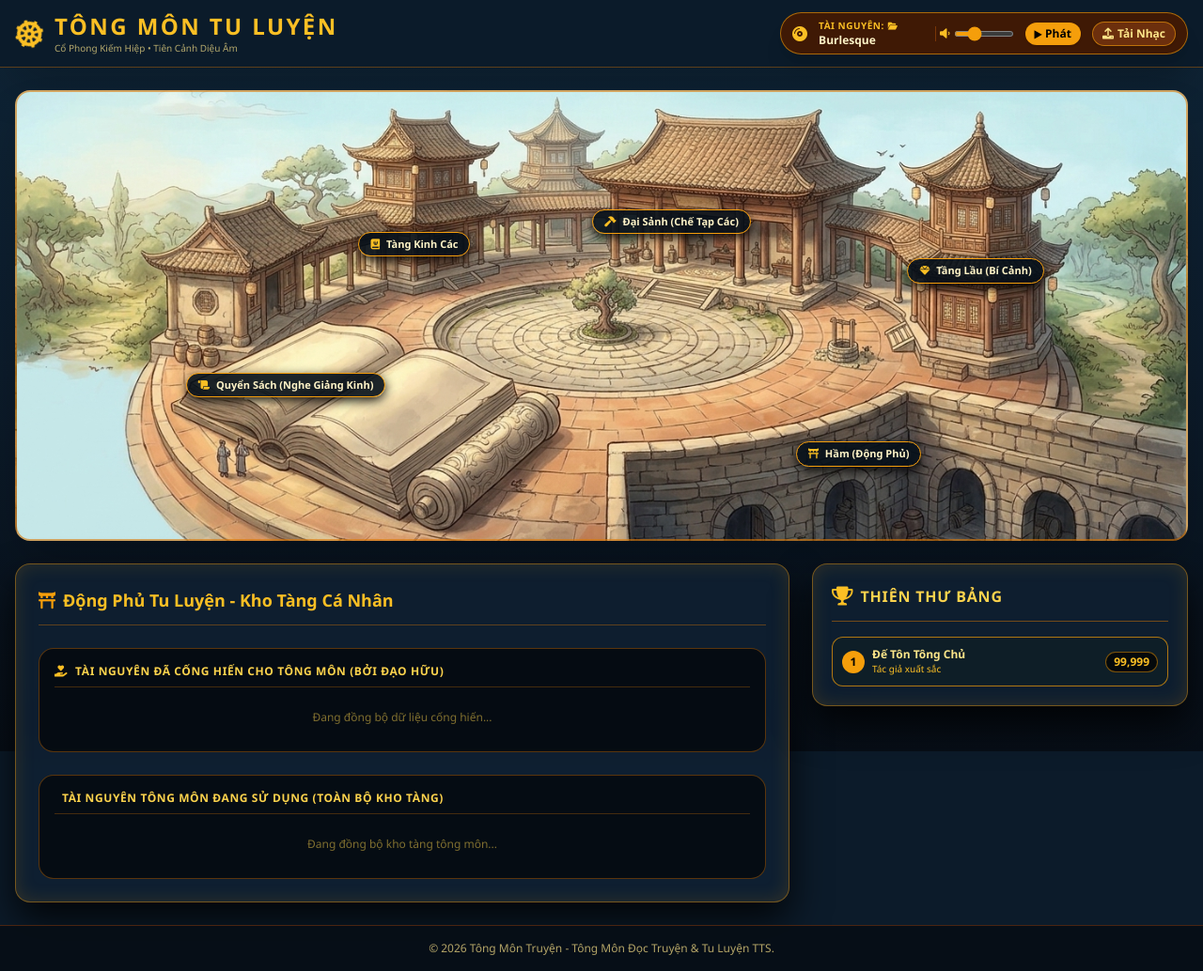
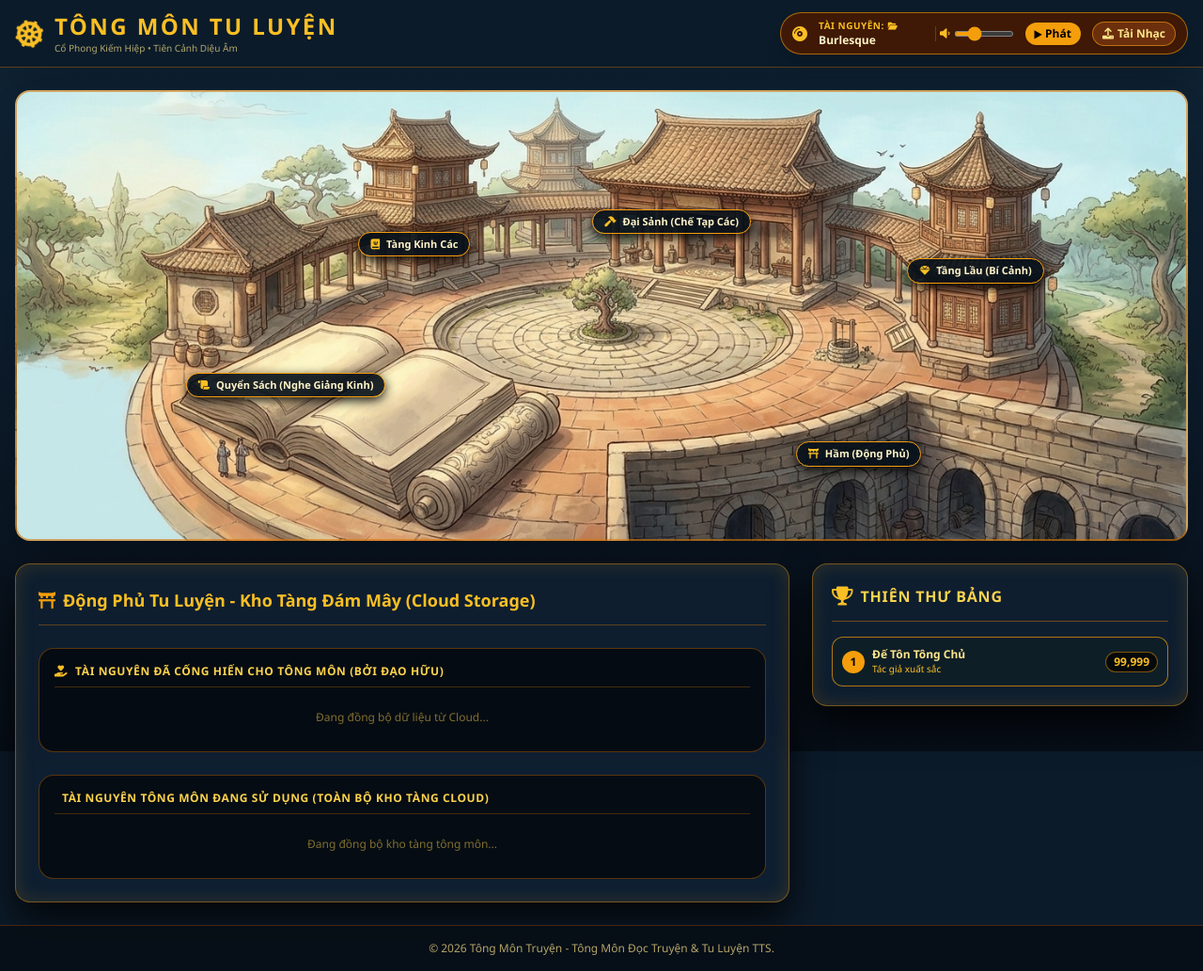
Before and after one commit to Thanh-art123/tts-appp, a Flask app: page /dong-phu in a window 1280 px wide. Shown: the whole page at 94% size. Run offline with Flask 3, Linux system fonts and the light colour scheme; some libraries are stand-ins or nearby versions.

Commit message:
Update dong_phu.html

```diff
--- a/templates/dong_phu.html
+++ b/templates/dong_phu.html
@@ -5,27 +5,25 @@
 <div class="panel-3d rounded-2xl p-6 space-y-6">
     <h2 class="text-lg font-bold text-amber-400 border-b border-amber-600/40 pb-3 mb-4 flex items-center space-x-2">
         <i class="fa-solid fa-torii-gate text-amber-500"></i>
-        <span>Động Phủ Tu Luyện - Kho Tàng Cá Nhân</span>
+        <span>Động Phủ Tu Luyện - Kho Tàng Đám Mây (Cloud Storage)</span>
     </h2>
 
-    <!-- Mục 1: Tài nguyên đã cống hiến cho Tông Môn -->
     <div class="bg-black/60 border border-amber-600/40 rounded-2xl p-4 space-y-3">
         <h3 class="text-xs font-extrabold text-amber-300 uppercase tracking-wider border-b border-amber-600/30 pb-2 flex items-center space-x-2">
             <i class="fa-solid fa-hand-holding-heart text-amber-400"></i>
             <span>Tài Nguyên Đã Cống Hiến Cho Tông Môn (Bởi Đạo Hữu)</span>
         </h3>
         <div id="contributed-books-list" class="space-y-2">
-            <p class="text-xs text-amber-300/50 text-center py-3">Đang đồng bộ dữ liệu cống hiến...</p>
+            <p class="text-xs text-amber-300/50 text-center py-3">Đang đồng bộ dữ liệu từ Cloud...</p>
         </div>
     </div>
 
-    <!-- Mục 2: Tài nguyên Tông Môn đang sử dụng -->
     <div class="bg-black/60 border border-amber-600/40 rounded-2xl p-4 space-y-3">
         <h3 class="text-xs font-extrabold text-amber-300 uppercase tracking-wider border-b border-amber-600/30 pb-2 flex items-center space-x-2">
             <i class="fa-solid fa-book-bookmark text-amber-400"></i>
-            <span>Tài Nguyên Tông Môn Đang Sử Dụng (Toàn Bộ Kho Tàng)</span>
+            <span>Tài Nguyên Tông Môn Đang Sử Dụng (Toàn Bộ Kho Tàng Cloud)</span>
         </h3>
-        <div id="all-宗-books-list" class="space-y-2">
+        <div id="all-books-list" class="space-y-2">
             <p class="text-xs text-amber-300/50 text-center py-3">Đang đồng bộ kho tàng tông môn...</p>
         </div>
     </div>
@@ -36,7 +34,8 @@
 <script>
     document.getElementById('nav-dong').classList.add('active');
 
-    const currentAuthor = localStorage.getItem('tongan_author') || "Vô Danh";
+    const currentUser = JSON.parse(localStorage.getItem('tongan_current_user')) || null;
+    const currentAuthor = currentUser ? currentUser.author_name : "Chưa đăng nhập";
 
     function loadDongPhuData() {
         fetch('/api/get-all-books')
@@ -44,27 +43,27 @@
         .then(res => {
             if(res.success) {
                 const contributedContainer = document.getElementById('contributed-books-list');
-                const allContainer = document.getElementById('all-宗-books-list');
+                const allContainer = document.getElementById('all-books-list');
 
-                const myBooks = res.books.filter(b => b.author === currentAuthor);
+                const myBooks = currentUser ? res.books.filter(b => b.author === currentAuthor) : [];
                 const allBooks = res.books;
 
-                // Hiển thị tài nguyên cống hiến
-                if(myBooks.length === 0) {
-                    contributedContainer.innerHTML = `<p class="text-xs text-amber-400/50 text-center py-4">Đạo hữu [${currentAuthor}] chưa cống hiến bộ công pháp nào cho tông môn.</p>`;
+                if(!currentUser) {
+                    contributedContainer.innerHTML = `<p class="text-xs text-amber-400/50 text-center py-4">Đạo hữu chưa đăng nhập. Hãy đăng nhập ở Tàng Kinh Các để xem cống hiến cá nhân.</p>`;
+                } else if(myBooks.length === 0) {
+                    contributedContainer.innerHTML = `<p class="text-xs text-amber-400/50 text-center py-4">Đạo hữu [${currentAuthor}] chưa cống hiến bộ công pháp nào.</p>`;
                 } else {
                     contributedContainer.innerHTML = '';
                     myBooks.forEach(book => {
                         contributedContainer.innerHTML += `
                             <div class="bg-amber-950/40 border border-amber-600/30 p-3 rounded-xl flex justify-between items-center text-xs">
                                 <span class="font-bold text-amber-200">📜 ${book.title} <span class="text-[10px] text-amber-400/70">(Hệ: ${book.element})</span></span>
-                                <span class="text-emerald-400 font-semibold"><i class="fa-solid fa-check"></i> Đã lưu vĩnh viễn</span>
+                                <span class="text-emerald-400 font-semibold"><i class="fa-solid fa-cloud-arrow-up"></i> Lưu trên Cloud vĩnh viễn</span>
                             </div>
                         `;
                     });
                 }
 
-                // Hiển thị tài nguyên tông môn đang sử dụng
                 if(allBooks.length === 0) {
                     allContainer.innerHTML = `<p class="text-xs text-amber-400/50 text-center py-4">Kho tàng tông môn hiện đang trống.</p>`;
                 } else {
```
